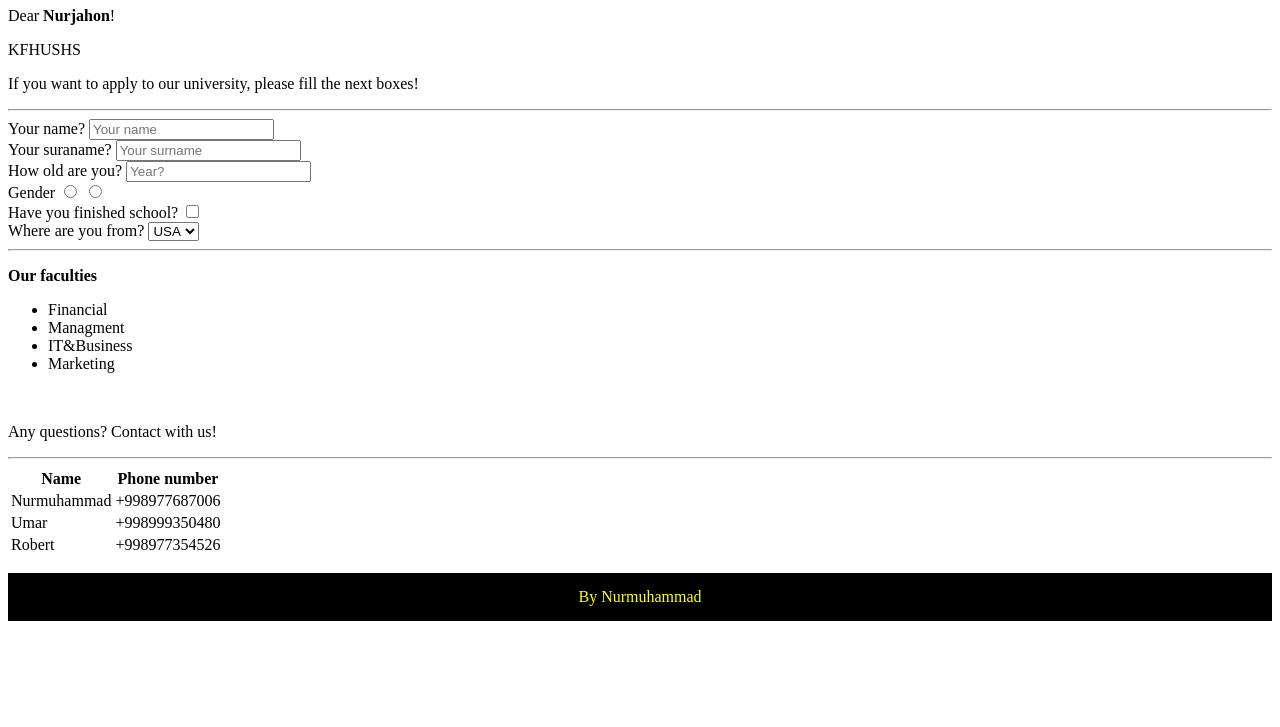
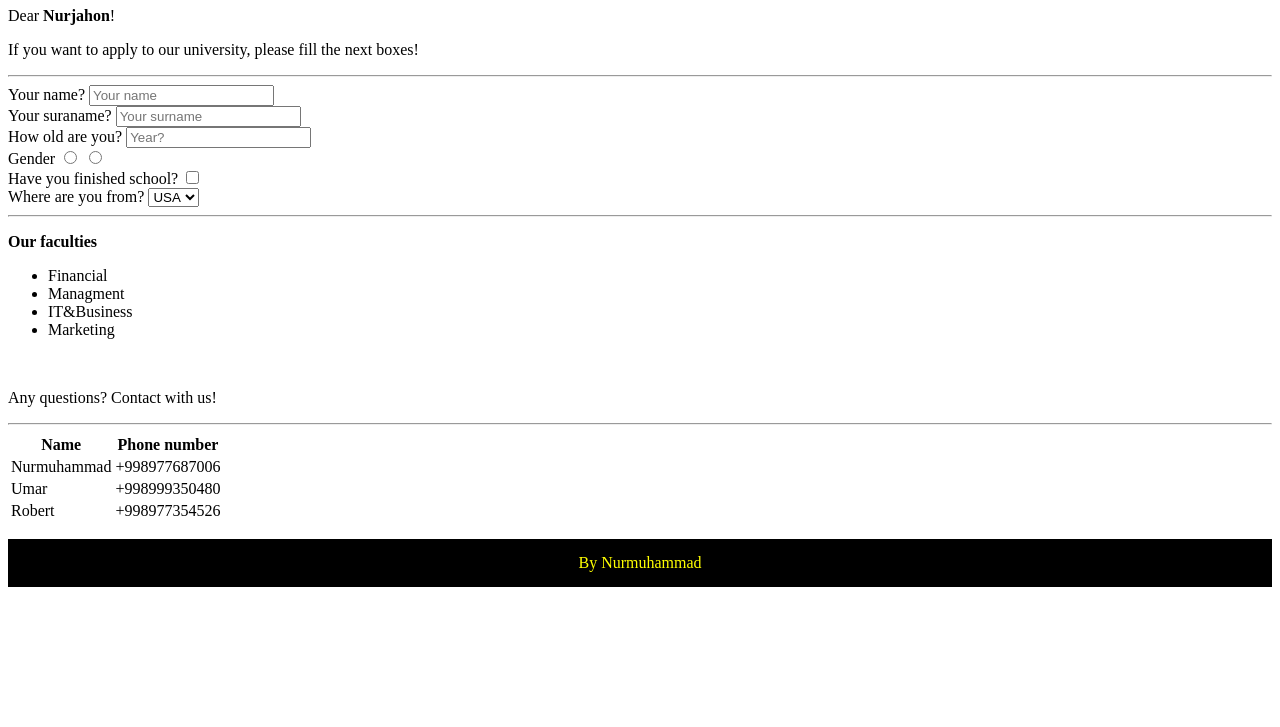
Before and after one commit to ISLAM0V/FIRST-APP, a plain HTML site: page index.html in a window 1280 px wide. Shown: the part 73-800 px from the top of the page. Drawn offline with Linux system fonts and the light colour scheme.

Commit message:
deleted p

```diff
--- a/index.html
+++ b/index.html
@@ -10,7 +10,7 @@
 
         <p>Dear <strong>Nurjahon</strong>!</p>
 
-        <P>KFHUSHS</P>
+
 
         <p>If you want to apply to our university, please fill the next boxes!</p>
         <hr>
```
